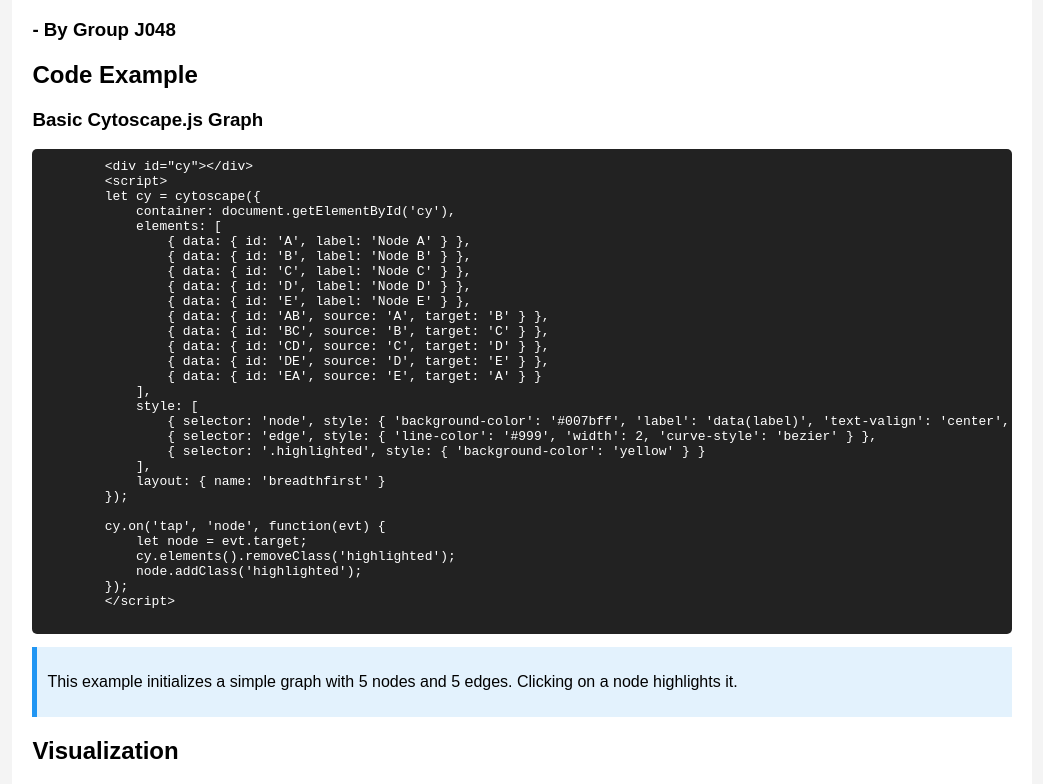
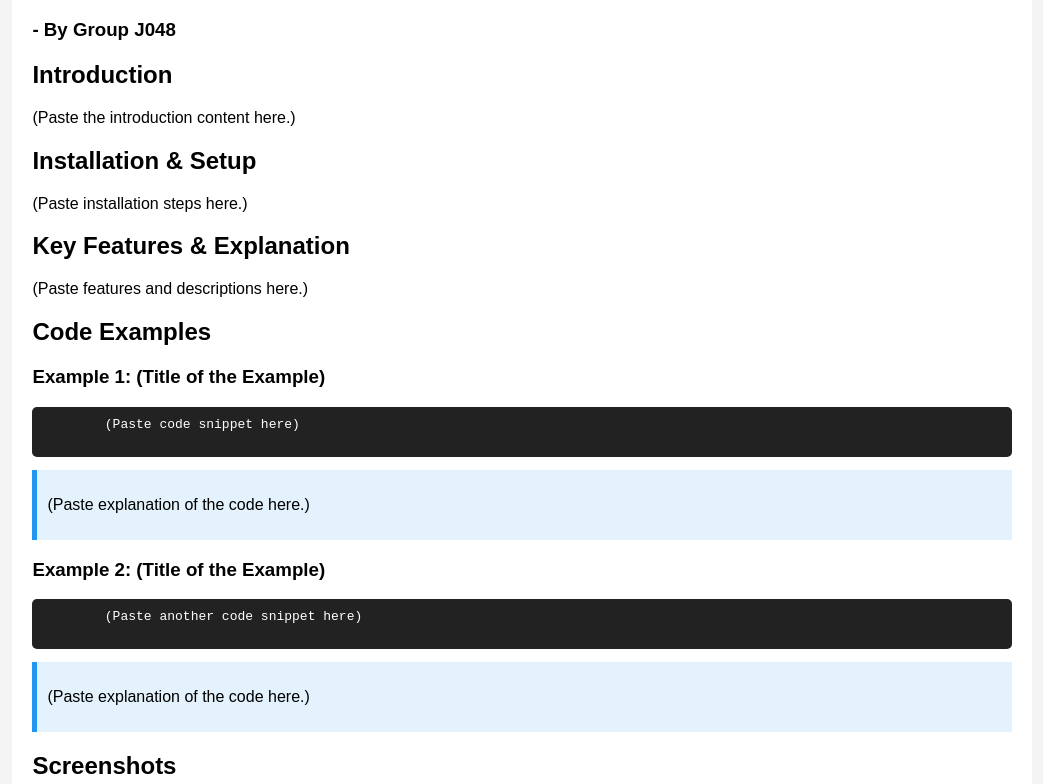
Before and after one commit to 1-vansh-8/J048_Exposition_assignment, a plain HTML site: page posts/learning-cytoscape-js.html in a window 1280 px wide. Shown: the part 109-893 px from the top of the page, without its empty margins (118-1161 px from the left). Drawn offline with Linux system fonts and the light colour scheme; a script that the page names is missing.

Commit message:
Update learning-cytoscape-js.html

```diff
--- a/posts/learning-cytoscape-js.html
+++ b/posts/learning-cytoscape-js.html
@@ -4,14 +4,12 @@
     <meta charset="UTF-8">
     <meta name="viewport" content="width=device-width, initial-scale=1.0">
     <title>Learning Cytoscape.js</title>
-    <script src="https://cdnjs.cloudflare.com/ajax/libs/cytoscape/3.24.0/cytoscape.min.js"></script>
     <style>
         body { font-family: Arial, sans-serif; background: #f4f4f4; text-align: center; padding: 20px; }
         .container { background: white; padding: 20px; border-radius: 5px; display: inline-block; width: 80%; text-align: left; }
         h1 { color: #333; text-align: center; }
-        pre { background: #222; color: #fff; padding: 10px; border-radius: 5px; text-align: left; overflow-x: auto; }
+        pre { background: #222; color: #fff; padding: 10px; border-radius: 5px; text-align: left; }
         .explanation { background: #e3f2fd; padding: 10px; border-left: 5px solid #2196F3; margin-top: 10px; }
-        #cy { width: 100%; height: 500px; border: 1px solid black; margin-top: 20px; }
     </style>
 </head>
 <body>
@@ -19,81 +17,46 @@
         <h1>Learning Cytoscape.js</h1>
         <h3>- By Group J048</h3>
 
-        <h2>Code Example</h2>
-        <h3>Basic Cytoscape.js Graph</h3>
+        <h2>Introduction</h2>
+        <p>(Paste the introduction content here.)</p>
+
+        <h2>Installation & Setup</h2>
+        <p>(Paste installation steps here.)</p>
+
+        <h2>Key Features & Explanation</h2>
+        <p>(Paste features and descriptions here.)</p>
+
+        <h2>Code Examples</h2>
+
+        <h3>Example 1: (Title of the Example)</h3>
         <pre>
-        &lt;div id="cy"&gt;&lt;/div&gt;
-        &lt;script&gt;
-        let cy = cytoscape({
-            container: document.getElementById('cy'),
-            elements: [
-                { data: { id: 'A', label: 'Node A' } },
-                { data: { id: 'B', label: 'Node B' } },
-                { data: { id: 'C', label: 'Node C' } },
-                { data: { id: 'D', label: 'Node D' } },
-                { data: { id: 'E', label: 'Node E' } },
-                { data: { id: 'AB', source: 'A', target: 'B' } },
-                { data: { id: 'BC', source: 'B', target: 'C' } },
-                { data: { id: 'CD', source: 'C', target: 'D' } },
-                { data: { id: 'DE', source: 'D', target: 'E' } },
-                { data: { id: 'EA', source: 'E', target: 'A' } }
-            ],
-            style: [
-                { selector: 'node', style: { 'background-color': '#007bff', 'label': 'data(label)', 'text-valign': 'center', 'color': 'white' } },
-                { selector: 'edge', style: { 'line-color': '#999', 'width': 2, 'curve-style': 'bezier' } },
-                { selector: '.highlighted', style: { 'background-color': 'yellow' } }
-            ],
-            layout: { name: 'breadthfirst' }
-        });
-
-        cy.on('tap', 'node', function(evt) {
-            let node = evt.target;
-            cy.elements().removeClass('highlighted');
-            node.addClass('highlighted');
-        });
-        &lt;/script&gt;
+        (Paste code snippet here)
         </pre>
         <div class="explanation">
-            <p>This example initializes a simple graph with 5 nodes and 5 edges. Clicking on a node highlights it.</p>
+            <p>(Paste explanation of the code here.)</p>
         </div>
 
-        <h2>Visualization</h2>
-        <div id="cy"></div>
+        <h3>Example 2: (Title of the Example)</h3>
+        <pre>
+        (Paste another code snippet here)
+        </pre>
+        <div class="explanation">
+            <p>(Paste explanation of the code here.)</p>
+        </div>
+
+        <h2>Screenshots</h2>
+        <p>(Add image links or screenshots here.)</p>
+
+        <h2>Use Cases</h2>
+        <p>(Describe real-world applications here.)</p>
 
         <h2>Conclusion</h2>
-        <p>This was a basic example of using Cytoscape.js for interactive graph visualization.</p>
+        <p>(Write the summary here.)</p>
+
+        <h2>References & Further Reading</h2>
+        <p>(List sources and links here.)</p>
 
         <p><a href="../blog.html">Back to Blog</a></p>
     </div>
-
-    <script>
-        let cy = cytoscape({
-            container: document.getElementById('cy'),
-            elements: [
-                { data: { id: 'A', label: 'Node A' } },
-                { data: { id: 'B', label: 'Node B' } },
-                { data: { id: 'C', label: 'Node C' } },
-                { data: { id: 'D', label: 'Node D' } },
-                { data: { id: 'E', label: 'Node E' } },
-                { data: { id: 'AB', source: 'A', target: 'B' } },
-                { data: { id: 'BC', source: 'B', target: 'C' } },
-                { data: { id: 'CD', source: 'C', target: 'D' } },
-                { data: { id: 'DE', source: 'D', target: 'E' } },
-                { data: { id: 'EA', source: 'E', target: 'A' } }
-            ],
-            style: [
-                { selector: 'node', style: { 'background-color': '#007bff', 'label': 'data(label)', 'text-valign': 'center', 'color': 'white' } },
-                { selector: 'edge', style: { 'line-color': '#999', 'width': 2, 'curve-style': 'bezier' } },
-                { selector: '.highlighted', style: { 'background-color': 'yellow' } }
-            ],
-            layout: { name: 'breadthfirst' }
-        });
-
-        cy.on('tap', 'node', function(evt) {
-            let node = evt.target;
-            cy.elements().removeClass('highlighted');
-            node.addClass('highlighted');
-        });
-    </script>
 </body>
 </html>
```
